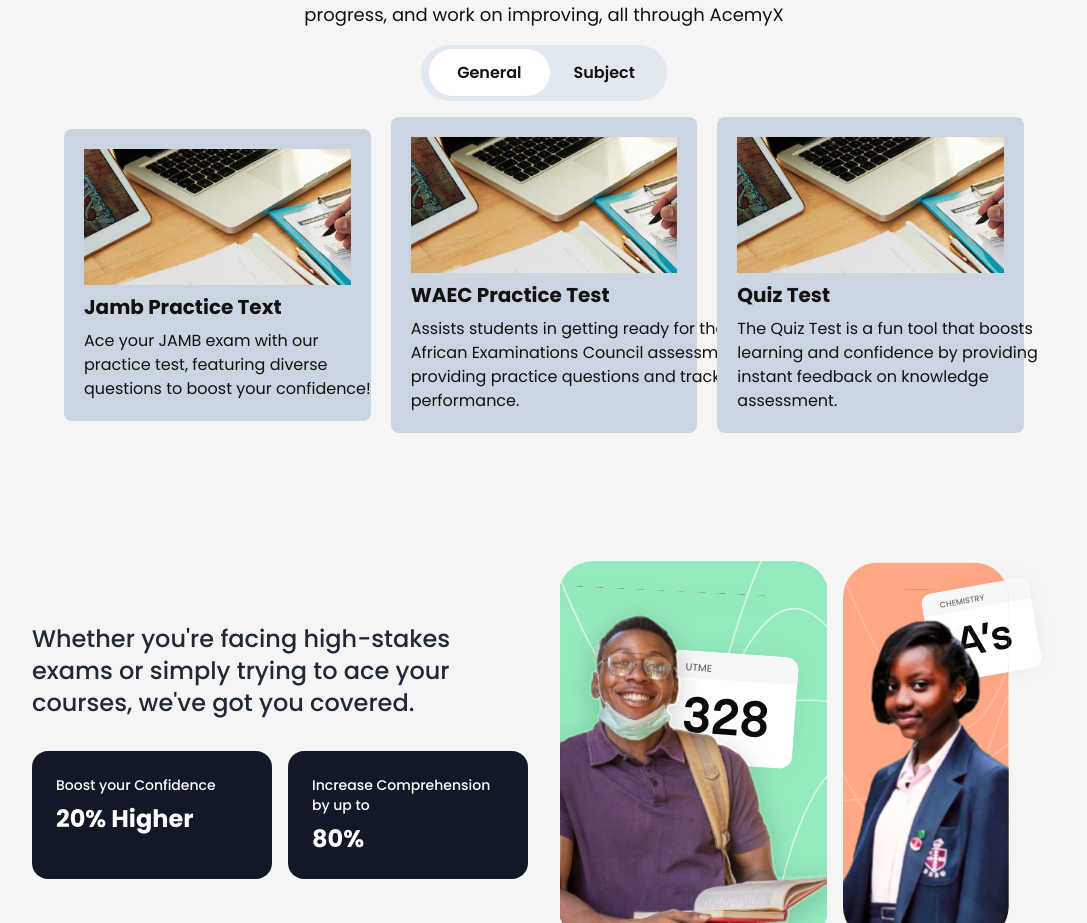
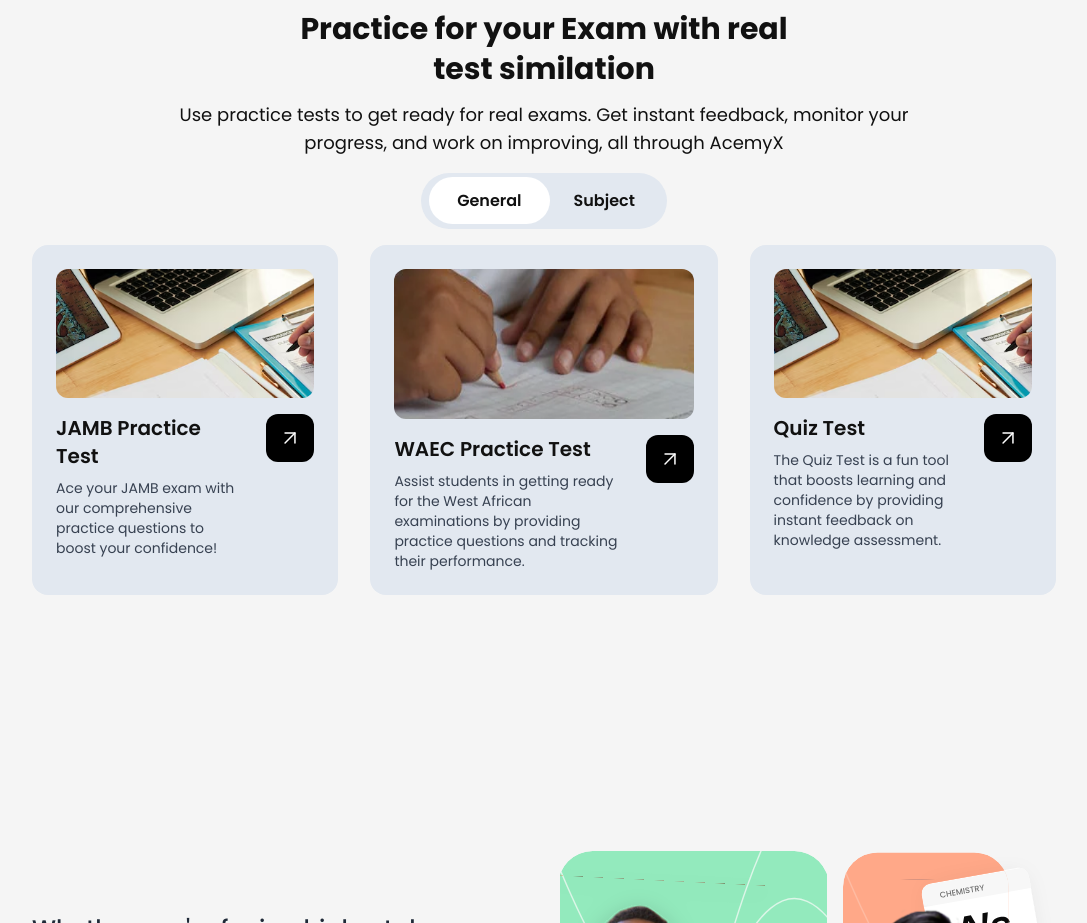
Before and after one commit to Acemyxs/AcemyX, a React (Vite) app: page / in a window 1280 px wide. Shown: the part 1908-2831 px from the top of the page, without its empty margins (96-1183 px from the left). Built offline with nearby package versions, Linux system fonts and the light colour scheme.

Commit message:
Refactor ExamCard and PracticeSection components for improved layout and semantics

```diff
--- a/src/components/ExamCard.jsx
+++ b/src/components/ExamCard.jsx
@@ -24,32 +24,44 @@
   ];
 
   return (
-    <div className='grid  justify-between px-40 mx-auto grid-cols-3 gap-5 items-center'>
-      <div className='bg-slate-300 px-5 py-5 rounded-lg flex flex-col'>
-        <img src='./image23.png' alt='' />
-        <h1 className='text-xl font-bold py-2 '>Jamb Practice Text</h1>
-        <p className='w-[30ch]'>
-          Ace your JAMB exam with our practice test, featuring diverse questions
-          to boost your confidence!
-        </p>
-      </div>
-      <div className='bg-slate-300 px-5 py-5 rounded-lg flex flex-col'>
-        <img src='./image23.png' alt='' />
-        <h1 className='text-xl font-bold py-2 '>WAEC Practice Test</h1>
-        <p className='w-[40ch]'>
-          Assists students in getting ready for the West African Examinations
-          Council assessments by providing practice questions and tracking their
-          performance.
-        </p>
-      </div>
-      <div className='bg-slate-300 px-5 py-5 rounded-lg flex flex-col'>
-        <img src='./image23.png' alt='' />
-        <h1 className='text-xl font-bold py-2 '>Quiz Test</h1>
-        <p className='w-[30ch]'>
-          The Quiz Test is a fun tool that boosts learning and confidence by
-          providing instant feedback on knowledge assessment.
-        </p>
-      </div>
+    <div className="grid grid-cols-1 md:grid-cols-2 lg:grid-cols-[1.5fr_1.7fr_1.5fr] gap-8">
+      {tests.map((test) => (
+        <div
+          key={test.id}
+          className="group relative bg-slate-200 p-6 rounded-2xl"
+        >
+          <div className="aspect-[4/2] mb-4 overflow-hidden rounded-xl">
+            <img
+              src={test.image}
+              alt="Laptop and study materials"
+              className="w-full h-full"
+            />
+          </div>
+          <div className="flex justify-between items-start gap-6">
+            <div>
+              <h3 className="text-xl font-semibold mb-2">{test.title}</h3>
+              <p className="text-gray-700 text-sm">{test.description}</p>
+            </div>
+            <button className="p-3 bg-black rounded-xl text-white group-hover:translate-x-1 transition-transform">
+              <svg
+                width="24"
+                height="24"
+                viewBox="0 0 24 24"
+                fill="none"
+                stroke="currentColor"
+                strokeWidth="1.5"
+                strokeLinecap="round"
+                strokeLinejoin="round"
+                className="-rotate-45"
+              >
+                <line x1="5" y1="12" x2="19" y2="12"></line>
+                <polyline points="12 5 19 12 12 19"></polyline>
+              </svg>
+            </button>
+          </div>
+        </div>
+      ))}
+      {/* JAMB Practice Test */}
     </div>
   );
 }
--- a/src/components/PracticeSection.jsx
+++ b/src/components/PracticeSection.jsx
@@ -2,7 +2,7 @@
 
 export default function PracticeSection() {
   return (
-    <div>
+    <section className="w-[80%] mx-auto py-32">
       <div>
         <h1 className="text-3xl w-[28ch] py-3 text-center font-bold mx-auto leading-10">
           Practice for your Exam with real test similation
@@ -23,6 +23,6 @@
         </div>
       </div>
       <ExamCard />
-    </div>
+    </section>
   );
 }
```
